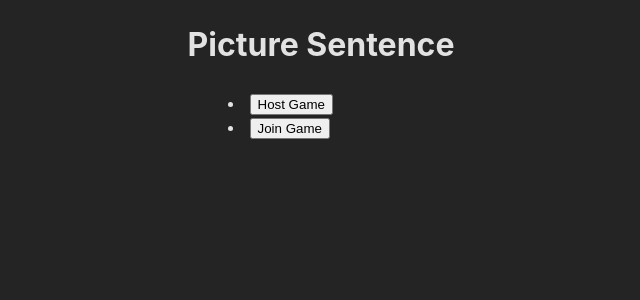
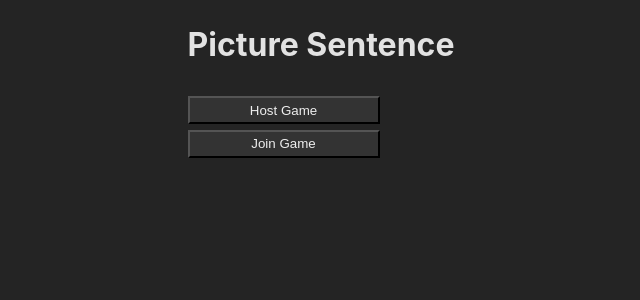
Before and after one commit to zekissel/picture-sentence, a React (Vite) app in the folder client/: page / in a window 1280 px wide. Shown: the top 300 px of the page, without its empty margins (319-959 px from the left). Built offline with nearby package versions, Linux system fonts and the light colour scheme; no server answers.

Commit message:
light styling + handling if players leave mid game

```diff
--- a/client/src/App.css
+++ b/client/src/App.css
@@ -11,3 +11,32 @@ body {
   margin: 0;
   padding: 0;
 }
+
+ul, menu, li {
+  text-decoration: none;
+  list-style: none;
+  margin: 0;
+  padding: 1% 0;
+}
+
+button {
+  align-content: center;
+  color: #EEE;
+  background-color: #333;
+  width: 15vw;
+  height: 3.5vh;
+}
+
+input {
+  width: 20vw;
+  height: 3vh;
+}
+
+#playerList, #chat {
+  background-color: #545652;
+}
+
+#ready {
+  width: auto;
+  height: 3vh;
+}
--- a/client/src/Canvas.tsx
+++ b/client/src/Canvas.tsx
@@ -55,5 +55,6 @@ const Canvas = ({ width, height, updateImage }: CanvasProps) => {
 export default Canvas;
 
 const canvasStyle = {
-    border: "1px solid black"
+    border: "1px solid black",
+    background: `#FFF`,
 }
--- a/client/src/Game.tsx
+++ b/client/src/Game.tsx
@@ -47,6 +47,8 @@ function GameField ({ socket, room, id, round, setRound }: FieldProps) {
     });
   });
 
+  const imgStyle = { background: `#FFF` }
+
   return (
     <div>
       <h2>Round { round }</h2>
@@ -57,7 +59,7 @@ function GameField ({ socket, room, id, round, setRound }: FieldProps) {
       </h3>
       <div>
         { round !== 1 && !idle && (round % 2 === 0 ? prevAnswer :
-          <img src={prevAnswer}/>)
+          <img src={prevAnswer} style={imgStyle}/>)
         }
       </div>
 
@@ -129,19 +131,21 @@ export default function Game({ socket, id, user, room, def }: GameProps) {
       <p>{ err }</p>
       <button onClick={disconnect}>Exit</button>
       <h3>Players</h3>
-      <ul>
+      <ul id='playerList'>
         { players.map((v, i) => {
           return  <li key={i}> { v.user }
-                    { v.user === user && <button onClick={readyUp}> { ready ? 'Cancel' : 'Ready' }</button> }
-                    { v.user !== user && <label> { v.ready ? '✓' : '✗' }</label> }
+                    { v.user === user && (gamePhase === 0 && <button id='ready' onClick={readyUp}>{ ready ? 'Cancel' : 'Ready Up' }</button> )}
+                    { v.user !== user && (gamePhase === 0 && <label>{ v.ready ? '✓' : '✗' }</label> )}
                   </li> })
         }
       </ul>
       <h3>Chat</h3>
-      <ul>
-        { chat.map((v, i) => { return <li key={i}>{ v }</li> }) }
+      <ul id='chat'>
+        { chat.map((v, i) => { return <li key={i}>{ ` ${v}` }</li> }) }
+
+        <input type='text' onChange={updateOut} value={outbound}/><button onClick={sendMessage}>Send</button>
       </ul>
-      <input type='text' onChange={updateOut} value={outbound}/><button onClick={sendMessage}>Send</button>
+
 
       { gamePhase > 0 && <GameField socket={socket} room={room} id={id} round={gamePhase} setRound={setPhase}/> }
     </div>
```
Also changed, not shown: 1 other file (tests, documents, lock files or other folders).
